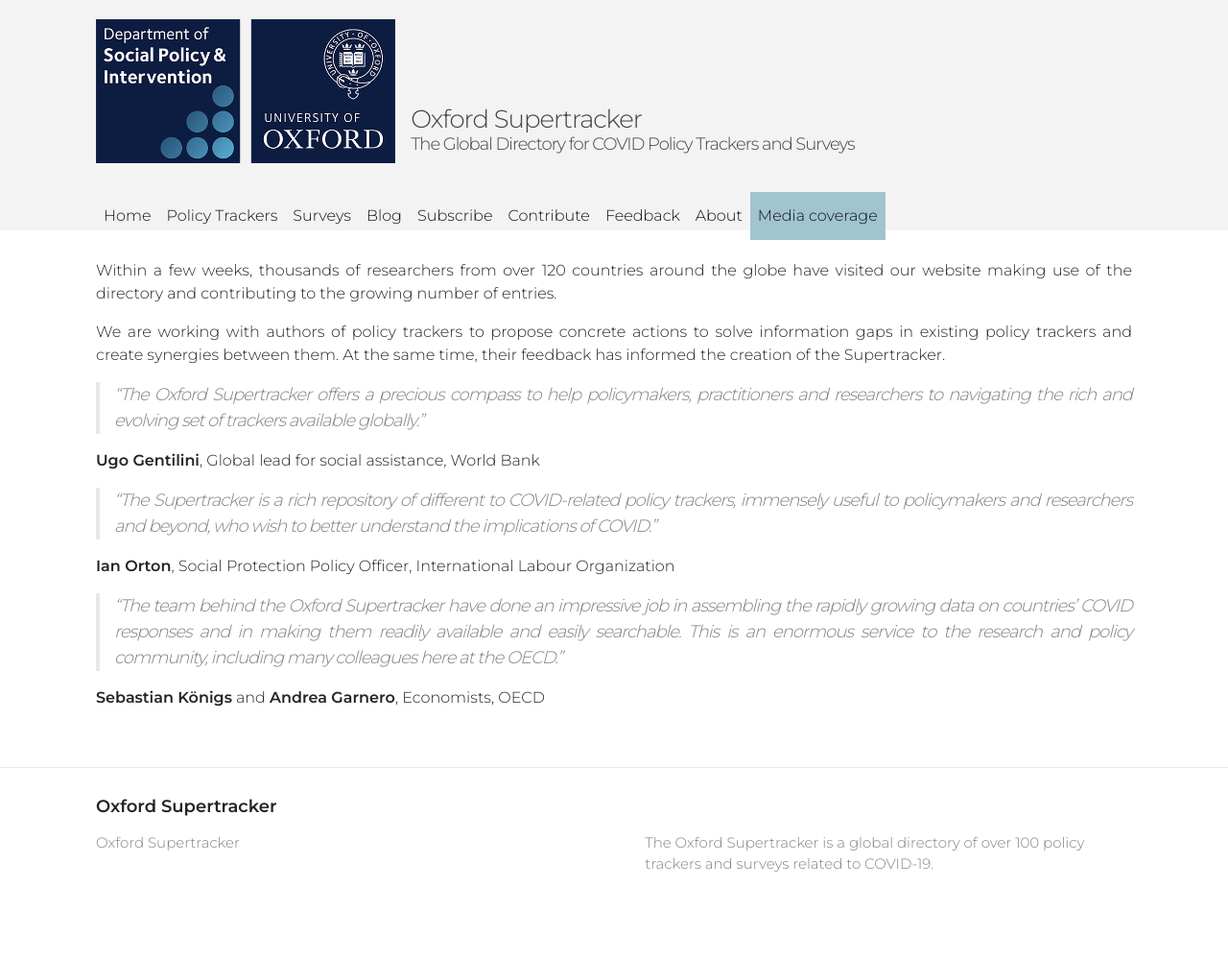
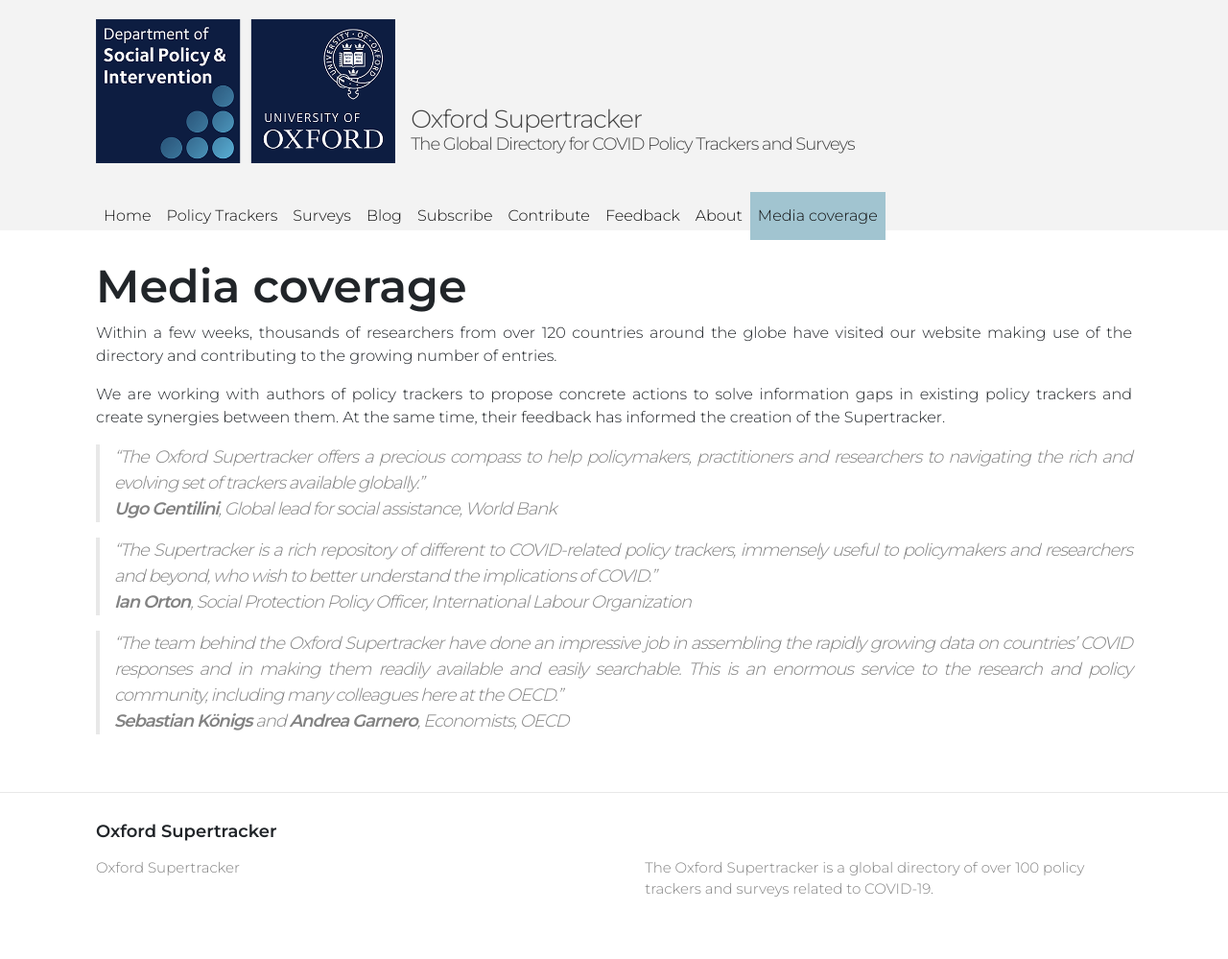
Before and after one commit to lukaslehner/supertracker, a Jekyll site: the page built from 08_media.md, in a window 1280 px wide. Shown: the whole page at 96% size. Built offline with Jekyll 4.4.1, drawn with Linux system fonts in a browser that asks for light colours; before the commit the page ends 973 px from its top, so only the background shows below that.

Commit message:
fix: media formatting

```diff
--- a/08_media.md
+++ b/08_media.md
@@ -5,18 +5,17 @@ permalink: /media/
 order: 8
 ---
 
+# Media coverage
+
 Within a few weeks, thousands of researchers from over 120 countries around the globe have visited our website making use of the directory and contributing to the growing number of entries.
 
 We are working with authors of policy trackers to propose concrete actions to solve information gaps in existing policy trackers and create synergies between them. At the same time, their feedback has informed the creation of the Supertracker.
 
-> *“The Oxford Supertracker offers a precious compass to help policymakers, practitioners and researchers to navigating the rich and evolving set of trackers available globally.”*
-
+> *“The Oxford Supertracker offers a precious compass to help policymakers, practitioners and researchers to navigating the rich and evolving set of trackers available globally.”* <br/>
 **Ugo Gentilini**, Global lead for social assistance, World Bank
 
-> *“The Supertracker is a rich repository of different to COVID-related policy trackers, immensely useful to policymakers and researchers and beyond, who wish to better understand the implications of COVID.”*
-
+> *“The Supertracker is a rich repository of different to COVID-related policy trackers, immensely useful to policymakers and researchers and beyond, who wish to better understand the implications of COVID.”* <br/>
 **Ian Orton**, Social Protection Policy Officer, International Labour Organization
 
-> *“The team behind the Oxford Supertracker have done an impressive job in assembling the rapidly growing data on countries’ COVID responses and in making them readily available and easily searchable. This is an enormous service to the research and policy community, including many colleagues here at the OECD.”*
-
+> *“The team behind the Oxford Supertracker have done an impressive job in assembling the rapidly growing data on countries’ COVID responses and in making them readily available and easily searchable. This is an enormous service to the research and policy community, including many colleagues here at the OECD.”* <br/>
 **Sebastian Königs** and **Andrea Garnero**, Economists, OECD
```
